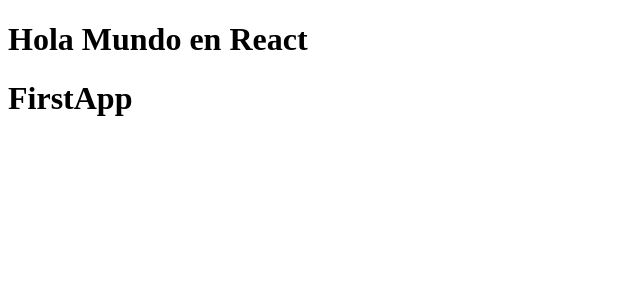
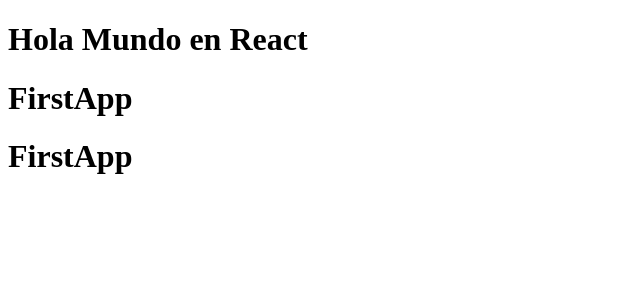
Before and after one commit to dgutierrez21/React-De-cero-a-experto-Hooks-y-MERN-, a React (Vite) app in the folder 03-counter-app-vite/: page / in a window 1280 px wide. Shown: the top 300 px of the page, without its empty margins (0-640 px from the left). Built offline with nearby package versions, Linux system fonts and the light colour scheme.

Commit message:
Retornar elementos en el Componente - Fragment

```diff
--- a/03-counter-app-vite/src/FirstApp.jsx
+++ b/03-counter-app-vite/src/FirstApp.jsx
@@ -1,5 +1,10 @@
 export const FirstApp = () => {
-  return <h1>FirstApp</h1>;
+  return (
+    <>
+      <h1>FirstApp</h1>
+      <h1>FirstApp</h1>
+    </>
+  );
 };
 
 export default FirstApp;
```
